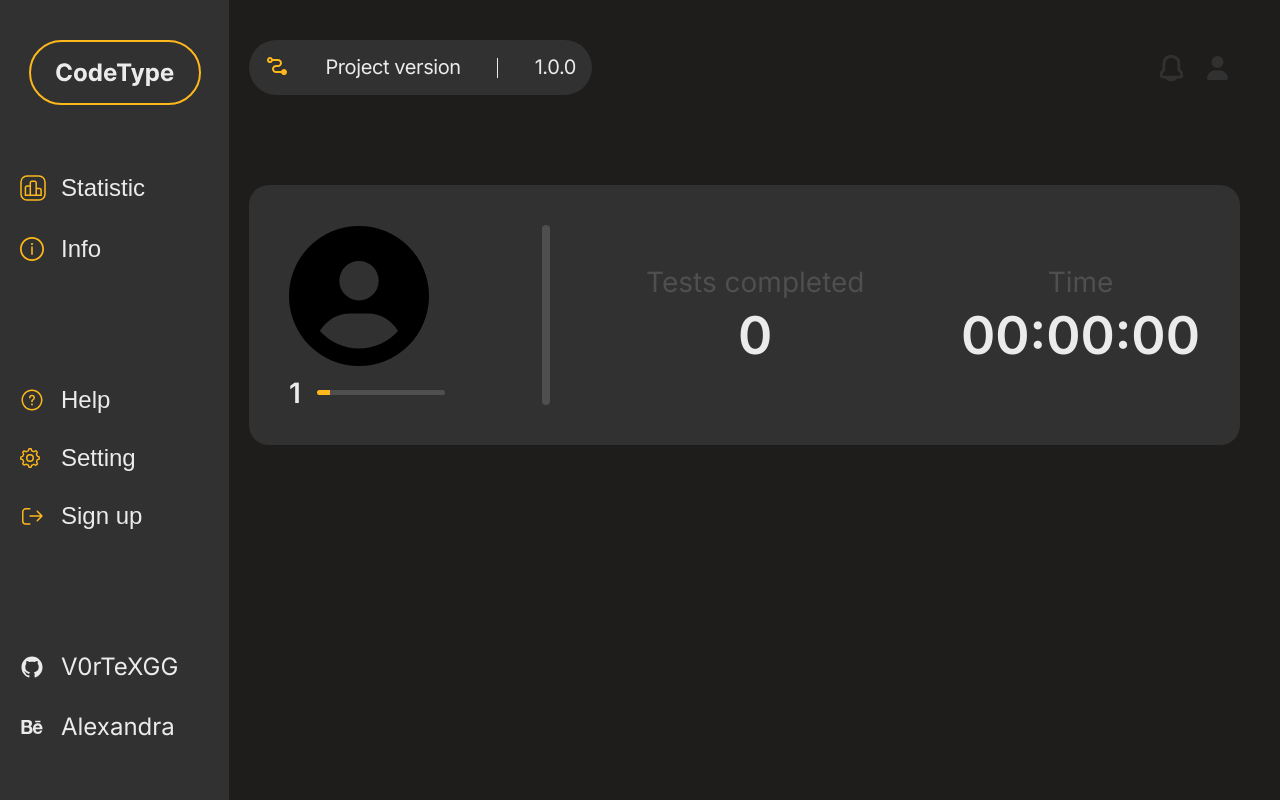
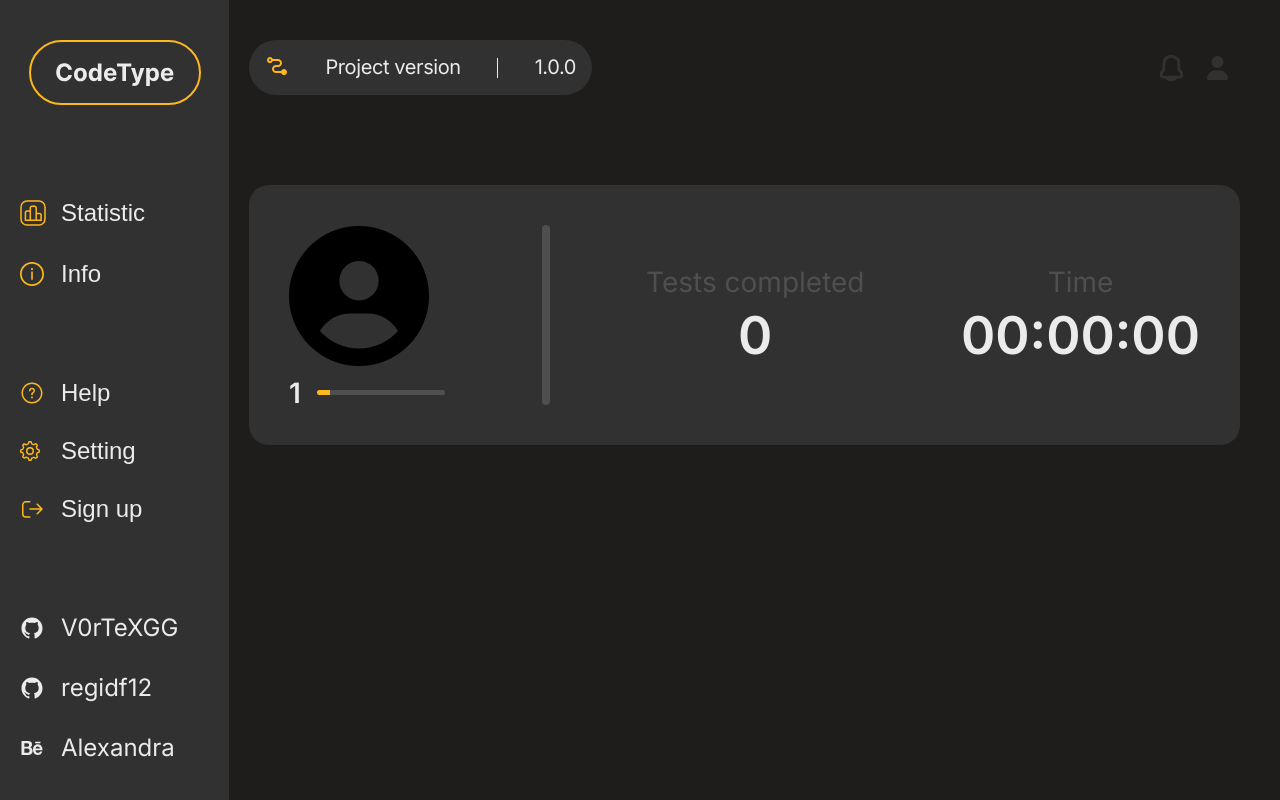
Before and after one commit to V0rTeXGG/CodeType, a Vue app: page /statistic in a window 1280 px wide. Built offline with nearby package versions, Linux system fonts and the light colour scheme.

Commit message:
update latouts

```diff
--- a/src/components/the-sidebar.vue
+++ b/src/components/the-sidebar.vue
@@ -17,7 +17,7 @@
         </span>
         </router-link>
       </div>
-      <div class="sidebar-wrapper__navigation">
+<!--      <div class="sidebar-wrapper__navigation">-->
         <div class="sidebar-wrapper__block">
           <router-link v-if="this.$store.state.isAuthorization" tag="a" to="/statistic" class="sidebar-wrapper__btn-block">
             <svg class="sidebar-wrapper__img" xmlns="http://www.w3.org/2000/svg" width="26" height="26" viewBox="0 0 26 26" fill="none">
@@ -132,11 +132,15 @@
             <span class="sidebar-wrapper__btn">Log Out</span>
           </button>
         </div>
-        <div class="sidebar-wrapper__botttom">
+        <div class="sidebar-wrapper__block">
   <!--        <p class="sidebar__wrapper__creator">Developer:</p>-->
           <a href='https://github.com/V0rTeXGG' target="_blank" class="sidebar-wrapper__btn-block">
             <img class="sidebar-wrapper__img" src="@/assets/img/sidebar/github-icon.svg" alt="github icon">
             <span  class="sidebar-wrapper__btn">V0rTeXGG</span>
+          </a>
+          <a href='https://github.com/regidf12' target="_blank" class="sidebar-wrapper__btn-block">
+            <img class="sidebar-wrapper__img" src="@/assets/img/sidebar/github-icon.svg" alt="github icon">
+            <span  class="sidebar-wrapper__btn">regidf12</span>
           </a>
   <!--        <p class="sidebar__wrapper__creator">DESIGNER:</p>-->
           <a href="https://www.behance.net/_Alexandra_Andreeva" target="_blank" class="sidebar-wrapper__btn-block">
@@ -144,7 +148,7 @@
             <span class="sidebar-wrapper__btn">Alexandra</span>
           </a>
         </div>
-      </div>
+<!--      </div>-->
     </div>
   </nav>
 </template>
--- a/src/style/header.scss
+++ b/src/style/header.scss
@@ -135,6 +135,10 @@
 
 @media(max-width: 980px) {
 
+  .header {
+    margin-bottom: 140px;
+  }
+
   .header-version {
     max-width: 310px;
     padding: 12px 14px;
--- a/src/style/sidebar.scss
+++ b/src/style/sidebar.scss
@@ -4,7 +4,7 @@
   position: fixed;
   width: 115px;
   background-color: $colorGrey;
-  transition: width .3s ease, transform .3s ease-in-out;
+  transition: width .25s ease, transform .25s ease-in-out;
 }
 
 .sidebar.active {
@@ -15,7 +15,7 @@
   width: 229px;
 }
 
-.sidebar:hover .sidebar-wrapper__navigation {
+.sidebar:hover .sidebar-wrapper__block {
   margin-left: 0;
 }
 
@@ -39,24 +39,18 @@
 
 .sidebar-wrapper {
   overflow: hidden;
+  display: grid;
+    grid-template-columns: 100%;
+    align-content: space-between;
   height: 100vh;
   padding: 40px 20px;
-  transition: all .3s ease;
-}
-
-.sidebar-wrapper__navigation {
-  display: grid;
-  grid-template-columns: 100%;
-  align-content: space-between;
-  height: 75vh;
-  margin-left: 20px;
-  transition: all .3s ease;
+  transition: all .25s ease;
 }
 
 .sidebar-logo {
   width: 100%;
   height: 65px;
-  margin-bottom: 70px;
+  //margin-bottom: 120px;
 }
 
 .sidebar-logo__link {
@@ -83,7 +77,7 @@
   -webkit-box-pack: center;
   -ms-flex-pack: center;
   justify-content: center;
-  transition: all .3s ease;
+  transition: all .25s ease;
 
   img {
     width: 75px;
@@ -100,7 +94,7 @@
 
 
 .sidebar-logo__wrap-small {
-  transition: all .3s ease-in-out;
+  transition: all .25s ease-in-out;
 
   .sidebar-logo__small {
     transition: stroke .2s ease;
@@ -114,21 +108,29 @@
 .sidebar-logo__wrap-big {
   opacity: 0;
   top: 20px;
-  transition: all .3s ease-in-out;
+  transition: all .25s ease-in-out;
 
   img {
     width: 160px !important;
   }
 }
 
+.sidebar-wrapper__block {
+  margin-left: 20px;
+  transition: all .25s ease;
+}
+
 .sidebar-wrapper__btn-block {
   position: relative;
   @include displayFlex;
   justify-content: start;
-  margin-bottom: 36px;
+
+  &:not(:last-child) {
+    margin-bottom: 36px;
+  }
 
   .sidebar-wrapper__img {
-    transition: all .15s ease-in-out;
+    transition: all .25s ease-in-out;
   }
 
   .sidebar-wrapper-path-stroke {
@@ -156,7 +158,7 @@
     font-size: 24px;
     line-height: 98.023%;
     color: $colorWhite;
-    transition: all .3s ease-in-out;
+    transition: all .25s ease-in-out;
   }
 
 }
@@ -174,11 +176,7 @@
   text-transform: uppercase;
 }
 
-@media(max-width: 1440px) {
-
-}
-
-@media(max-width: 1200px) {
+@media(max-width: 980px) {
 
 
 }
```
